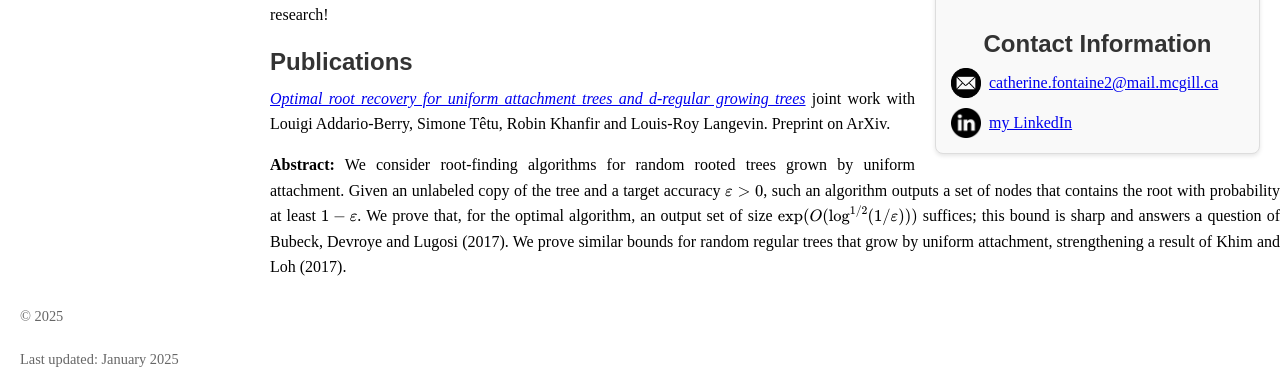
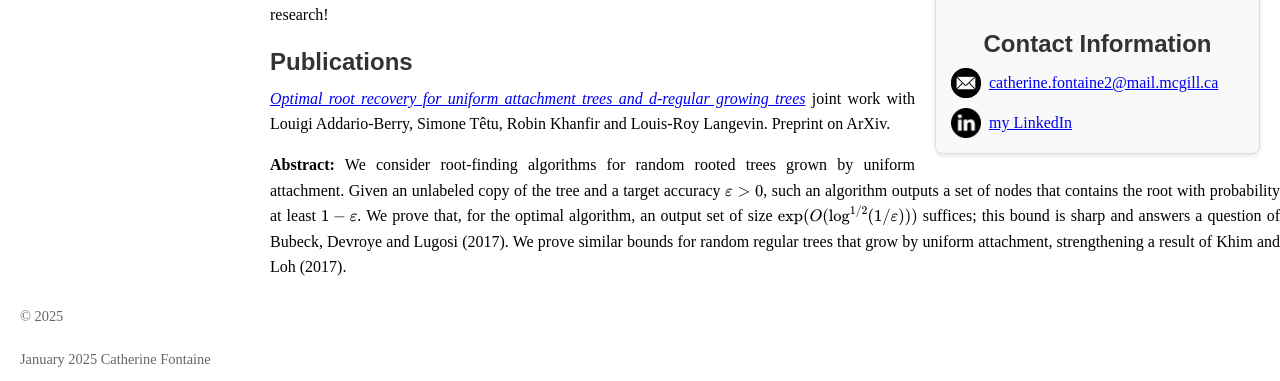
Before and after one commit to CatherineFontaine/CatherineFontaine.github.io, a Jekyll site: the page built from index.md, in a window 1280 px wide, cut to the strip 600-981 px from the top of the page. Built offline with Jekyll 4.4.1, drawn with Linux system fonts in a browser that asks for light colours.

Commit message:
Update default.html

```diff
--- a/_layouts/default.html
+++ b/_layouts/default.html
@@ -50,14 +50,14 @@
     }
   </script>
   <footer>
-    <p id="last-updated"></p>
+    <p &copy; id="last-updated"></p>
   </footer>
 
   <script>
     const lastUpdatedDate = new Date(document.lastModified); // Gets the last modified date
     const options = { year: 'numeric', month: 'long' }; // Formats as "Month Year"
     document.getElementById('last-updated').textContent =
-      `Last updated: ${lastUpdatedDate.toLocaleDateString('en-US', options)}`;
+      `${lastUpdatedDate.toLocaleDateString('en-US', options)} Catherine Fontaine`;
   </script>
 </body>
 </html>
```
